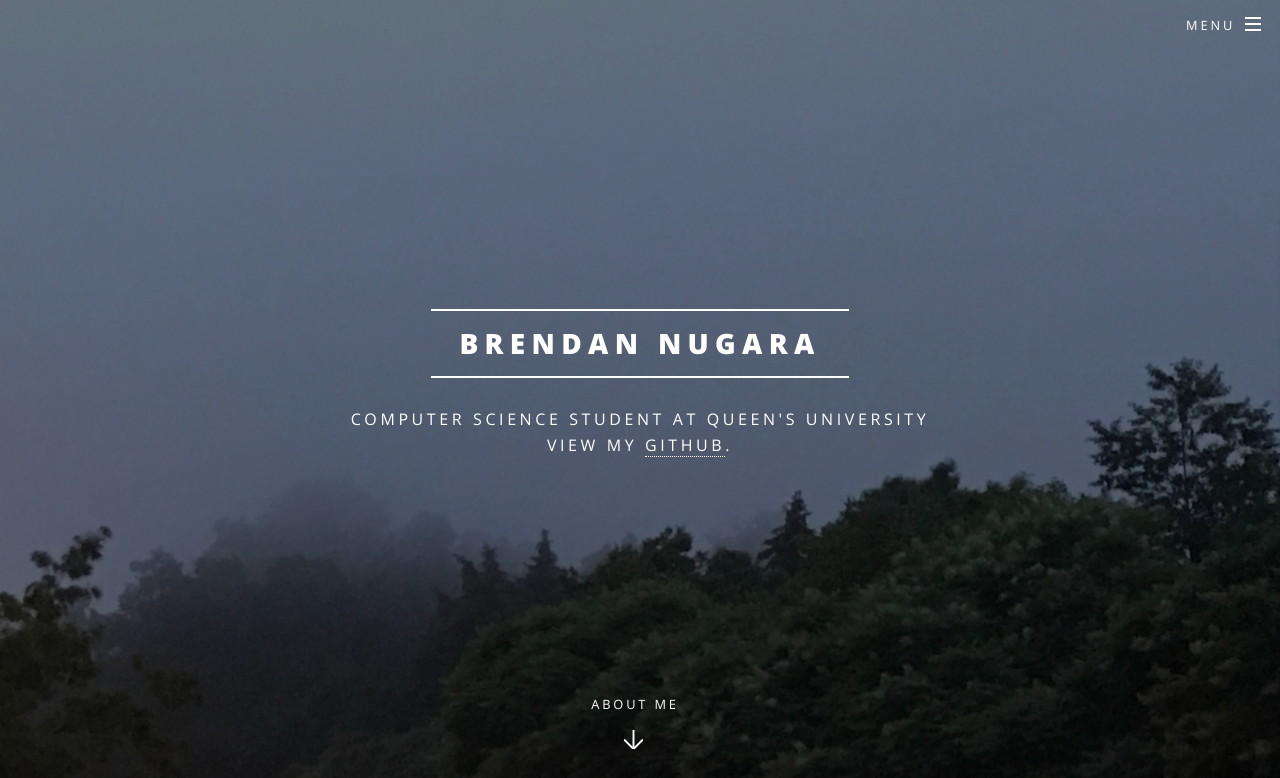
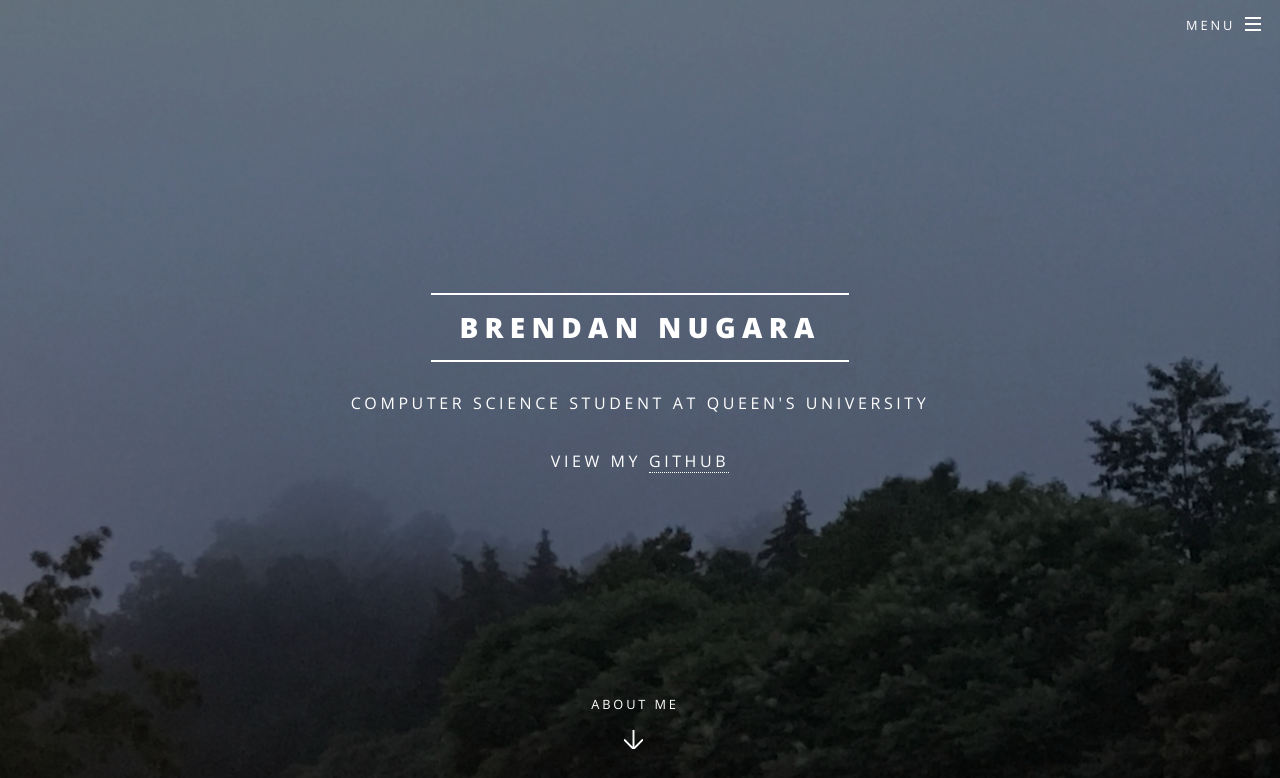
Before and after one commit to BrendanNug/brendannugara.codes, a plain HTML site: page index.html in a window 1280 px wide. Shown: the top 778 px of the page. Drawn offline with nearby package versions, Linux system fonts and the light colour scheme.

Commit message:
Update index.html

```diff
--- a/index.html
+++ b/index.html
@@ -34,8 +34,8 @@
 					<section id="banner">
 						<div class="inner">
 							<h2>Brendan Nugara</h2>
-							<p>Computer Science Student at Queen's University<br>
-								View my <a href="https://github.com/BrendanNug">GitHub</a>.</p>
+							<p>Computer Science Student at Queen's University</p>
+								<p>View my <a href="https://github.com/BrendanNug">GitHub</a></p>
 						</div>
 						<a href="#about" class="more scrolly">About Me</a>
 					</section>
```
